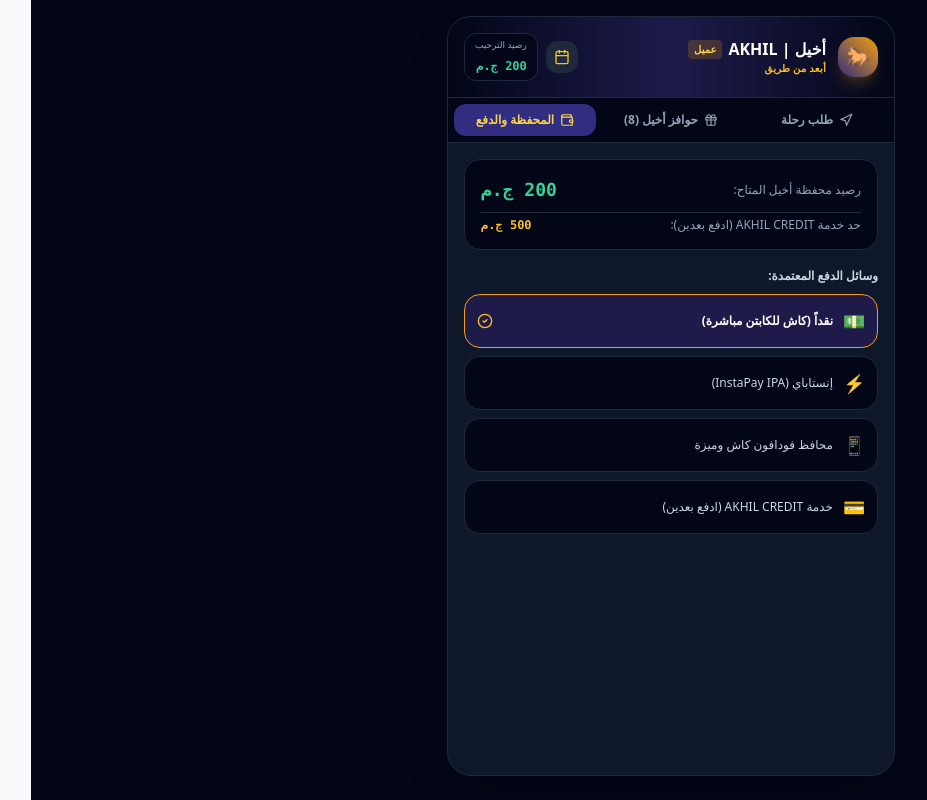
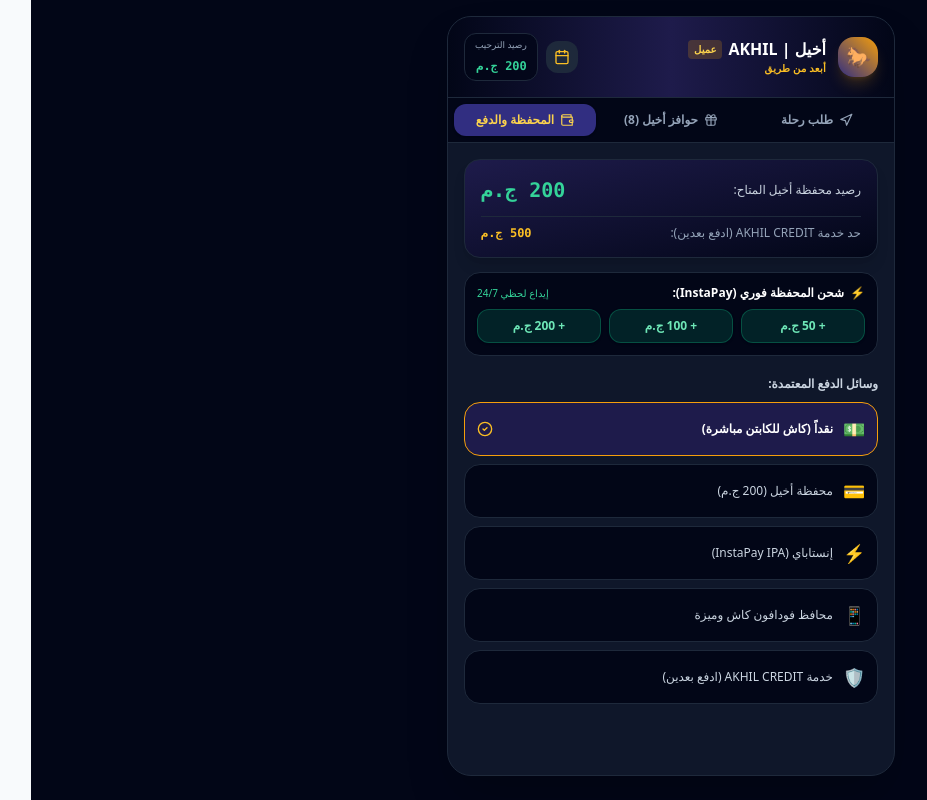
Before and after one commit to Hishamhanafy/altayer.app, a Next.js app in the folder admin-dashboard/: page /rider in a window 1280 px wide. Both pictures are taken after a click on the button "المحفظة والدفع". Shown: the whole page, without its empty margins (0-927 px from the left). Built offline with nearby package versions, Linux system fonts and the light colour scheme.

Commit message:
feat(rider): add interactive payment method selection, live wallet deduction, InstaPay receipt invoice, and instant wallet top-up

```diff
--- a/admin-dashboard/src/app/rider/page.tsx
+++ b/admin-dashboard/src/app/rider/page.tsx
@@ -415,6 +415,38 @@
                   </span>
                 </div>
 
+                {/* Payment Method Selector in Booking Screen */}
+                <div className="space-y-1.5">
+                  <div className="flex justify-between items-center px-1">
+                    <span className="text-[11px] font-bold text-slate-300">طريقة الدفع:</span>
+                    <span className="text-[10px] text-emerald-400 font-mono font-bold">
+                      رصيد المحفظة: {welcomeBalance} ج.م
+                    </span>
+                  </div>
+                  <div className="grid grid-cols-2 gap-1.5 text-xs">
+                    {[
+                      { id: 'cash', name: 'كاش للكابتن 💵' },
+                      { id: 'wallet', name: `المحفظة (${welcomeBalance} ج) 💳` },
+                      { id: 'instapay', name: 'إنستاباي (InstaPay) ⚡' },
+                      { id: 'credit', name: 'ادفع بعدين (Credit) 🛡️' },
+                    ].map((m) => (
+                      <button
+                        key={m.id}
+                        type="button"
+                        onClick={() => setSelectedPayment(m.id)}
+                        className={`py-2 px-2.5 rounded-xl border text-right transition flex items-center justify-between text-[11px] font-bold ${
+                          selectedPayment === m.id
+                            ? 'bg-indigo-950 border-amber-500 text-amber-300 shadow'
+                            : 'bg-slate-950/60 border-slate-800 text-slate-400 hover:text-white'
+                        }`}
+                      >
+                        <span>{m.name}</span>
+                        {selectedPayment === m.id && <span className="text-amber-400 text-xs">✓</span>}
+                      </button>
+                    ))}
+                  </div>
+                </div>
+
                 {/* Price Box & CTA */}
                 <div className="pt-2">
                   <div className="flex justify-between items-center mb-2 px-1">
@@ -520,39 +552,79 @@
 
                 <div className="bg-slate-950 p-3 rounded-2xl border border-slate-800 space-y-2 text-xs">
                   <div className="flex justify-between text-slate-300">
-                    <span>طريقة الدفع:</span>
-                    <strong className="text-white">كاش (نقداً)</strong>
+                    <span>طريقة الدفع المختارة:</span>
+                    <strong className="text-amber-300 font-bold">
+                      {selectedPayment === 'wallet' && '💳 محفظة أخيل الرقمية (خصم آلي)'}
+                      {selectedPayment === 'instapay' && '⚡ إنستاباي فوري (InstaPay)'}
+                      {selectedPayment === 'credit' && '🛡️ ادفع بعدين (AKHIL CREDIT)'}
+                      {selectedPayment === 'cash' && '💵 نقداً (كاش للكابتن)'}
+                      {selectedPayment === 'vodafone_cash' && '📱 فودافون كاش وميزة'}
+                    </strong>
                   </div>
                   <div className="flex justify-between text-slate-300">
                     <span>قيمة المشوار:</span>
-                    <strong className="text-amber-400 font-mono font-bold">{selectedDriver?.fare || currentFare} ج.م</strong>
+                    <strong className="text-amber-400 font-mono font-bold text-sm">{selectedDriver?.fare || currentFare} ج.م</strong>
                   </div>
                 </div>
 
                 <button
                   onClick={() => {
+                    const fare = selectedDriver?.fare || currentFare;
+                    if (selectedPayment === 'wallet') {
+                      setWelcomeBalance(prev => Math.max(0, prev - fare));
+                    } else if (selectedPayment === 'credit') {
+                      setAkhilCreditLimit(prev => Math.max(0, prev - fare));
+                    }
                     setStep('completed');
-                    setWelcomeBalance(prev => Math.max(0, prev - 25));
                   }}
-                  className="w-full py-3 bg-indigo-600 hover:bg-indigo-500 text-white rounded-2xl font-bold text-xs shadow-lg"
+                  className="w-full py-3.5 bg-gradient-to-r from-emerald-600 to-teal-600 hover:from-emerald-500 text-white rounded-2xl font-black text-xs shadow-lg flex items-center justify-center gap-2"
                 >
-                  محاكاة إنهاء الرحلة بنجاح 🏁
+                  <span>🏁</span>
+                  محاكاة إنهاء الرحلة وتسوية الدفع
                 </button>
               </div>
             )}
 
-            {/* Step: Completed */}
+            {/* Step: Completed with Invoice */}
             {step === 'completed' && (
-              <div className="text-center py-8 space-y-4">
-                <div className="w-16 h-16 bg-emerald-500/20 text-emerald-400 rounded-full flex items-center justify-center mx-auto text-3xl">
+              <div className="text-center py-6 space-y-4">
+                <div className="w-16 h-16 bg-emerald-500/20 text-emerald-400 rounded-full flex items-center justify-center mx-auto text-3xl animate-bounce">
                   🎉
                 </div>
-                <h3 className="font-black text-lg text-white">حمد الله على سلامتك!</h3>
-                <p className="text-xs text-slate-400">تم إكمال مشوار أخيل بنجاح وإضافة 25 نقطة ولاء إلى رصيدك 🎁</p>
+                <div className="space-y-1">
+                  <h3 className="font-black text-lg text-white">حمد الله على سلامتك!</h3>
+                  <p className="text-xs text-slate-400">تم إكمال مشوار أخيل وتسوية الحساب بنجاح</p>
+                </div>
+
+                {/* Digital Receipt Card */}
+                <div className="p-3.5 bg-slate-950 border border-slate-800 rounded-2xl text-right text-xs space-y-2 max-w-sm mx-auto shadow-inner">
+                  <div className="flex justify-between text-slate-400 border-b border-slate-800 pb-1.5 font-bold">
+                    <span>فاتورة المشوار الرقمية:</span>
+                    <span className="font-mono text-amber-400">#ALT-{Math.floor(1000 + Math.random() * 9000)}</span>
+                  </div>
+                  <div className="flex justify-between text-slate-300">
+                    <span>طريقة السداد:</span>
+                    <span className="font-bold text-emerald-400">
+                      {selectedPayment === 'wallet' && 'تم الخصم من المحفظة 💳'}
+                      {selectedPayment === 'instapay' && 'تم التحويل عبر InstaPay ⚡'}
+                      {selectedPayment === 'credit' && 'مُرحل على خدمة ادفع بعدين 🛡️'}
+                      {selectedPayment === 'cash' && 'سُدد نقداً للكابتن 💵'}
+                      {selectedPayment === 'vodafone_cash' && 'سُدد بمحفظة ميزة / فودافون كاش 📱'}
+                    </span>
+                  </div>
+                  <div className="flex justify-between text-slate-300">
+                    <span>المبلغ المسدد:</span>
+                    <span className="font-mono font-bold text-white">{selectedDriver?.fare || currentFare} ج.م</span>
+                  </div>
+                  <div className="flex justify-between text-slate-400 border-t border-slate-800 pt-1.5 text-[11px]">
+                    <span>رصيد محفظتك الحالي:</span>
+                    <span className="font-mono font-bold text-emerald-400">{welcomeBalance} ج.م</span>
+                  </div>
+                </div>
 
                 <button
                   onClick={() => setStep('create')}
-                  className="w-full py-3 bg-amber-500 text-slate-950 font-black rounded-2xl text-xs hover:bg-amber-400 shadow-lg"
+                  className="w-full py-3.5 bg-amber-500 text-slate-950 font-black rounded-2xl text-xs hover:bg-amber-400 shadow-lg"
                 >
                   طلب مشوار جديد 🐎
                 </button>
@@ -599,15 +671,39 @@
 
         {/* TAB 3: WALLET & PAYMENT METHODS */}
         {activeTab === 'wallet' && (
-          <div className="flex-1 p-4 space-y-3 overflow-y-auto">
-            <div className="p-4 bg-slate-950 border border-slate-800 rounded-2xl space-y-2">
+          <div className="flex-1 p-4 space-y-3.5 overflow-y-auto">
+            <div className="p-4 bg-gradient-to-br from-indigo-950 to-slate-950 border border-slate-800 rounded-2xl space-y-3 shadow-lg">
               <div className="flex justify-between items-center">
-                <span className="text-xs text-slate-400 font-medium">رصيد محفظة أخيل المتاح:</span>
-                <span className="text-lg font-black text-emerald-400 font-mono">{welcomeBalance} ج.م</span>
+                <span className="text-xs text-slate-300 font-medium">رصيد محفظة أخيل المتاح:</span>
+                <span className="text-xl font-black text-emerald-400 font-mono">{welcomeBalance} ج.م</span>
               </div>
-              <div className="flex justify-between items-center text-xs text-slate-400 pt-1 border-t border-slate-800">
+              <div className="flex justify-between items-center text-xs text-slate-400 pt-2 border-t border-slate-800">
                 <span>حد خدمة AKHIL CREDIT (ادفع بعدين):</span>
                 <span className="font-bold text-amber-400 font-mono">{akhilCreditLimit} ج.م</span>
+              </div>
+            </div>
+
+            {/* Quick Top-Up Wallet via InstaPay */}
+            <div className="p-3 bg-slate-950 border border-slate-800 rounded-2xl space-y-2">
+              <div className="flex justify-between items-center text-xs">
+                <span className="font-bold text-white flex items-center gap-1.5">
+                  <span>⚡</span> شحن المحفظة فوري (InstaPay):
+                </span>
+                <span className="text-[10px] text-emerald-400">إيداع لحظي 24/7</span>
+              </div>
+              <div className="grid grid-cols-3 gap-2">
+                {[50, 100, 200].map((amt) => (
+                  <button
+                    key={amt}
+                    type="button"
+                    onClick={() => {
+                      setWelcomeBalance(prev => prev + amt);
+                    }}
+                    className="py-2 px-2 bg-emerald-600/20 hover:bg-emerald-600 text-emerald-300 hover:text-white border border-emerald-500/30 rounded-xl text-xs font-bold transition shadow"
+                  >
+                    + {amt} ج.م
+                  </button>
+                ))}
               </div>
             </div>
 
@@ -615,9 +711,10 @@
               <span className="text-xs font-bold text-slate-300">وسائل الدفع المعتمدة:</span>
               {[
                 { id: 'cash', name: 'نقداً (كاش للكابتن مباشرة)', icon: '💵' },
+                { id: 'wallet', name: `محفظة أخيل (${welcomeBalance} ج.م)`, icon: '💳' },
                 { id: 'instapay', name: 'إنستاباي (InstaPay IPA)', icon: '⚡' },
                 { id: 'vodafone_cash', name: 'محافظ فودافون كاش وميزة', icon: '📱' },
-                { id: 'credit', name: 'خدمة AKHIL CREDIT (ادفع بعدين)', icon: '💳' },
+                { id: 'credit', name: 'خدمة AKHIL CREDIT (ادفع بعدين)', icon: '🛡️' },
               ].map((p) => (
                 <button
                   key={p.id}
```
